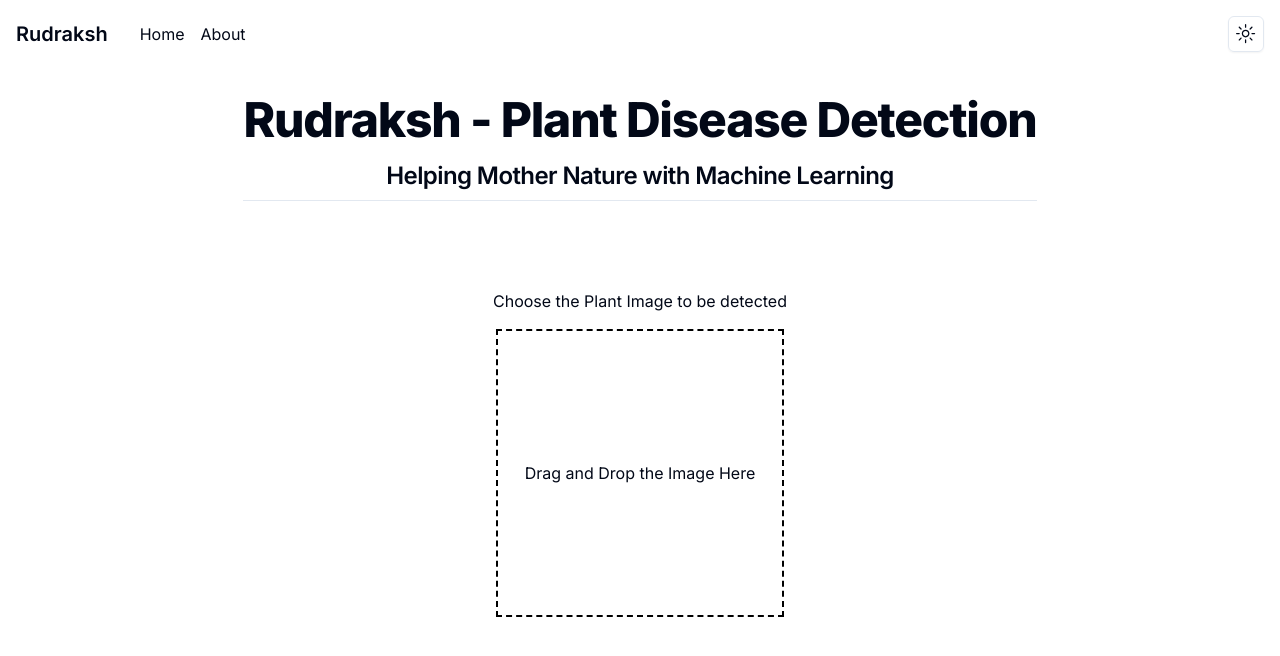
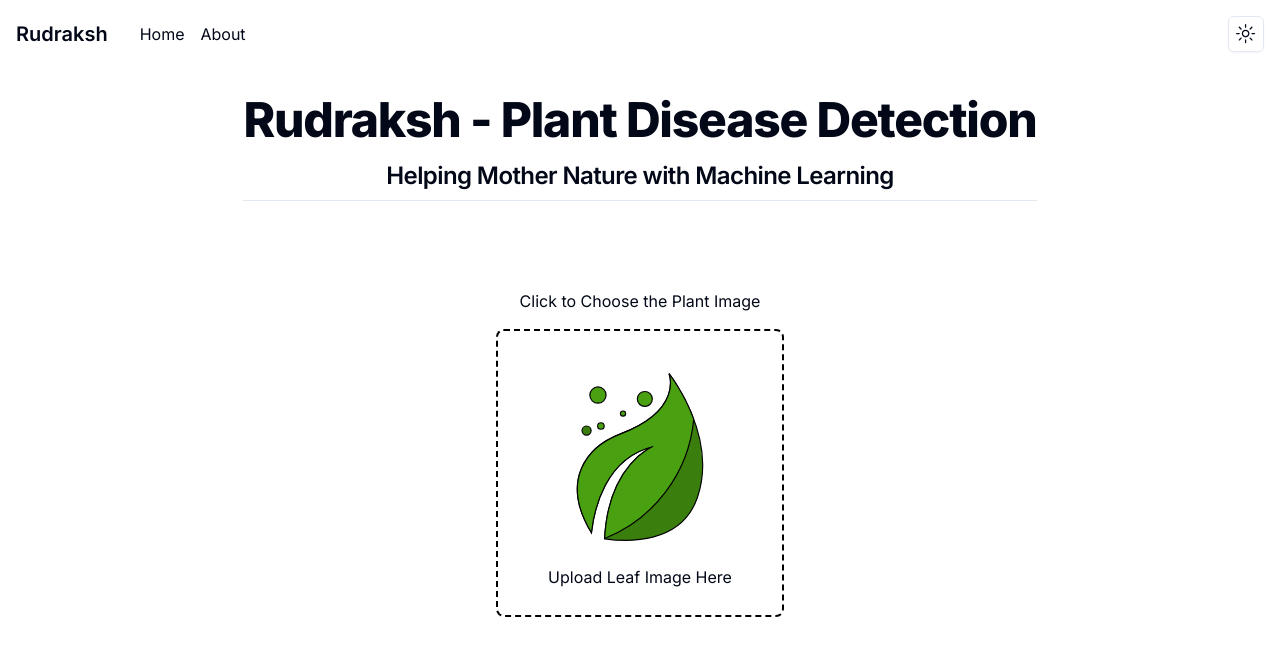
Before and after one commit to dev-shetty/rudraksh, a Next.js app: page / in a window 1280 px wide. Shown: the top 656 px of the page. Built offline with nearby package versions, Linux system fonts and the light colour scheme.

Commit message:
Adds UI to Image Box

```diff
--- a/src/app/page.tsx
+++ b/src/app/page.tsx
@@ -4,10 +4,10 @@ export default function Home() {
   return (
     <main className="flex min-h-screen flex-col items-center justify-center px-5 py-24 md:p-24">
       <div className="text-center mb-auto">
-        <h1 className="scroll-m-20 mb-4 text-4xl font-extrabold tracking-tight lg:text-5xl">
+        <h1 className="scroll-m-20 mb-4 text-3xl md:text-4xl font-extrabold tracking-tight lg:text-5xl">
           Rudraksh - Plant Disease Detection
         </h1>
-        <h2 className="scroll-m-20 border-b pb-2 text-2xl font-semibold tracking-tight transition-colors first:mt-0">
+        <h2 className="scroll-m-20 border-b pb-2 text-xl md:text-2xl font-semibold tracking-tight transition-colors first:mt-0">
           Helping Mother Nature with Machine Learning
         </h2>
       </div>
--- /dev/null
+++ b/src/components/assets/Leaf.tsx
@@ -0,0 +1,71 @@
+// Leaf SVG Component
+import * as React from "react"
+
+interface Props {}
+
+const LeafSVG = (props: Props) => (
+  <svg
+    xmlns="http://www.w3.org/2000/svg"
+    xmlSpace="preserve"
+    width={200}
+    height={200}
+    stroke="#000"
+    strokeWidth={3.529}
+    viewBox="-50.41 -50.41 604.94 604.94"
+    {...props}
+  >
+    <path
+      d="M339.772 0s44.536 108.954-146.337 182.138C89.719 221.893 10.059 323.789 105.173 481.193c7.877-70.357 41.653-225.485 186.888-260.884 0 0-135.176 50.546-147.117 279.347 69.459 9.752 232.361 16.305 280.726-125.062C489.536 187.817 339.772 0 339.772 0z"
+      style={{
+        fill: "#3a7f0d",
+      }}
+    />
+    <path
+      d="M145.007 498.704c147.456-58.849 254.748-196.71 269.556-361.283C384.418 56.107 339.772 0 339.772 0s44.536 108.954-146.337 182.138C89.719 221.893 10.059 323.789 105.173 481.193c7.877-70.357 41.653-225.485 186.888-260.884-.008.001-134.782 50.421-147.054 278.395z"
+      style={{
+        fill: "#49a010",
+      }}
+    />
+    <circle
+      cx={90.459}
+      cy={171.985}
+      r={13.785}
+      style={{
+        fill: "#3a7f0d",
+      }}
+    />
+    <circle
+      cx={133.782}
+      cy={158.2}
+      r={9.846}
+      style={{
+        fill: "#49a010",
+      }}
+    />
+    <circle
+      cx={124.921}
+      cy={64.662}
+      r={24.615}
+      style={{
+        fill: "#49a010",
+      }}
+    />
+    <circle
+      cx={200.736}
+      cy={120.785}
+      r={7.877}
+      style={{
+        fill: "#49a010",
+      }}
+    />
+    <circle
+      cx={266.713}
+      cy={76.477}
+      r={22.646}
+      style={{
+        fill: "#49a010",
+      }}
+    />
+  </svg>
+)
+export default LeafSVG
--- a/src/components/image-box.tsx
+++ b/src/components/image-box.tsx
@@ -1,15 +1,21 @@
 // Component for dragging and dropping images which will be sent to ML Model for detection
+"use client"
+import LeafSVG from "@/components/assets/Leaf"
 
 export function ImageBox() {
+  // TODO: Add Drag and Drop Functionality
+
   return (
-    <section>
+    <section className="mt-8 md:mt-0">
       <form encType="multipart/form-data" method="post">
         <div className="flex flex-col items-center">
-          <label htmlFor="plant-image">
-            Choose the Plant Image to be detected
-            <div className="w-72 mt-4 flex items-center justify-center aspect-square mx-auto border-2 dark:border-white border-black border-dashed ">
-              <p>Drag and Drop the Image Here</p>
-
+          <label htmlFor="plant-image" className="cursor-pointer">
+            <p className="text-center">Click to Choose the Plant Image</p>
+            <div className="w-72 mt-4 flex items-center justify-center aspect-square mx-auto border-2 dark:border-white border-black border-dashed rounded-lg">
+              <div className="flex flex-col gap-2 p-4 justify-center items-center">
+                <LeafSVG />
+                <p className="text-center">Upload Leaf Image Here</p>
+              </div>
               <input
                 type="file"
                 name="plant-image"
```
